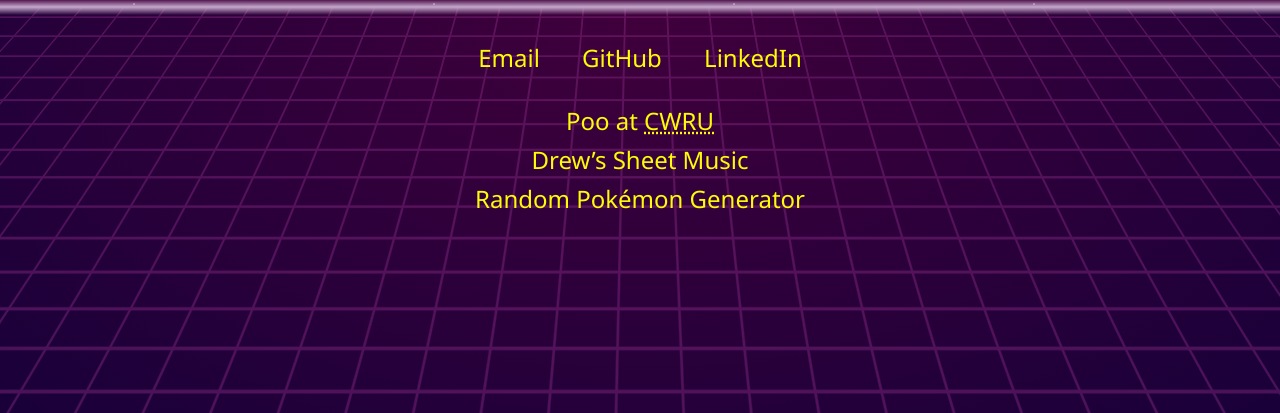
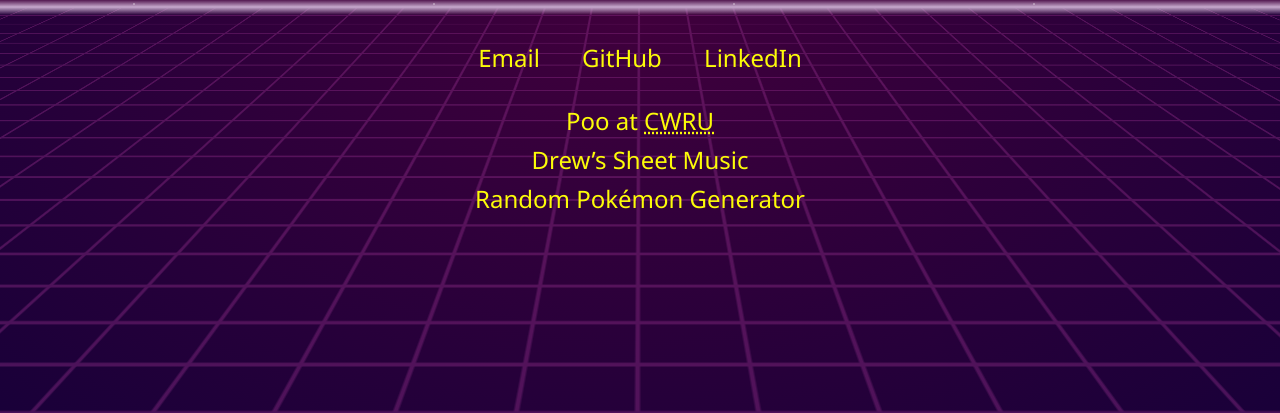
Before and after one commit to nerdydrew/DrewM, a plain HTML site: page index.html in a window 1280 px wide. Shown: the part 387-800 px from the top of the page. Drawn offline with Linux system fonts and the light colour scheme.

Commit message:
Fix grid CSS on Safari.

```diff
--- a/style.css
+++ b/style.css
@@ -11,10 +11,9 @@ html{color:#FFF;background:#190039;background:#190039 radial-gradient(#40003C,#1
 	font:1.25em/1.618 Avenir,Segoe UI,Futura,Century Gothic,sans-serif}
 body{margin:0 auto;padding:0;padding-top:env(safe-area-inset-top)}
 
-article{overflow:hidden;min-height:100vh;position:relative;perspective:30em;perspective-origin:top;
-	padding-bottom:env(safe-area-inset-bottom)}
-article::after{content:"";position:absolute;top:20vh;bottom:-1em;left:-20vw;right:-20vw;
-	transform:rotateX(70deg);z-index:-1;opacity:.4;
+article{overflow:hidden;min-height:100vh;position:relative;padding-bottom:env(safe-area-inset-bottom)}
+article::after{content:"";position:absolute;top:-20vh;bottom:-20vh;left:-40vw;right:-40vw;
+	transform:perspective(30em) rotateX(70deg);z-index:-1;opacity:.4;
 	background-image:
 		repeating-linear-gradient(to top, #902d88 0,#902d88 2px,transparent 2px,transparent 1em),
 		repeating-linear-gradient(to left,#902d88 0,#902d88 2px,transparent 2px,transparent 2em)
```
